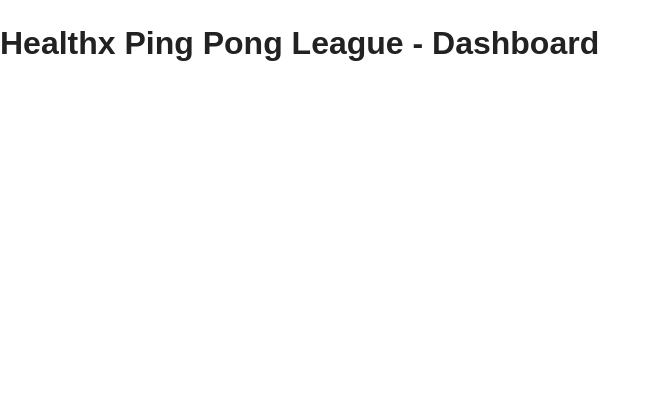
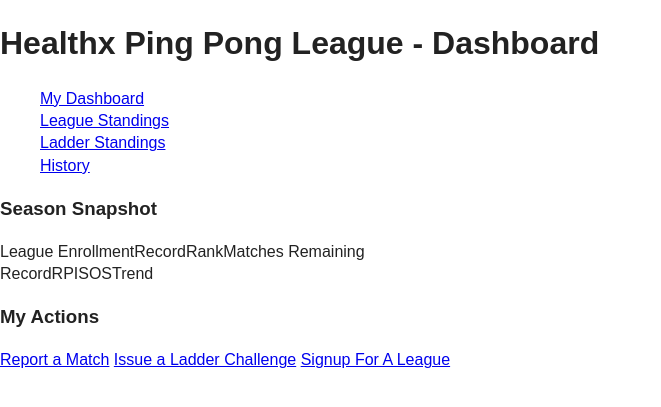
Before and after one commit to JasonAGross/pingpong, a PHP site: page /dashboard.php in a window 1280 px wide. Shown: the top 407 px of the page, without its empty margins (0-661 px from the left). Run offline with PHP 8.4, Linux system fonts and the light colour scheme; a stand-in replaces the project's code that opens the database connection; some libraries are stand-ins or nearby versions.

Commit message:
Better Reg
Improve registration process, better handle PHP includes, start to
buildout the dashboard HTML.

```diff
--- a/dashboard.php
+++ b/dashboard.php
@@ -1,42 +1,57 @@
-<!DOCTYPE html>
+<?php include_once('header.php') ?>
 
-<!--[if lt IE 7]>      <html class="no-js lt-ie9 lt-ie8 lt-ie7"> <![endif]-->
-<!--[if IE 7]>         <html class="no-js lt-ie9 lt-ie8"> <![endif]-->
-<!--[if IE 8]>         <html class="no-js lt-ie9"> <![endif]-->
-<!--[if gt IE 8]><!--> <html class="no-js"> <!--<![endif]-->
-	<head>
-		<meta charset="utf-8">
-		<meta http-equiv="X-UA-Compatible" content="IE=edge,chrome=1">
-		<title></title>
-		<meta name="description" content="">
-		<meta name="viewport" content="width=device-width">
-		<meta name="google-signin-clientid" content="93325758235-6q0k0rmvr972lnnl5fgorrk85vjpngrj.apps.googleusercontent.com" />
-		<meta name="google-signin-scope" content="profile email" />
-		<meta name="google-signin-cookiepolicy" content="single_host_origin" />
+<div class="wrapper dashboard">
+	<h1>Healthx Ping Pong League - Dashboard</h1>
+	<nav class="primaryNav">
+		<ul>
+			<li><a href="#">My Dashboard</a></li>
+			<li><a href="#">League Standings</a></li>
+			<li><a href="#">Ladder Standings</a></li>
+			<li><a href="#">History</a></li>
+		</ul>
+	</nav>
 
-		<link rel="stylesheet" href="css/normalize.min.css">
-		<link rel="stylesheet" href="css/main.css">
-		<script src="js/prefixfree.min.js"></script>
+	<div class="seasonInfo">
+		<h3>Season Snapshot</h3>
+		<table cellpadding="0" cellspacing="0" class="dataTable leagueTable">
+			<tr class="header">
+				<td>
+					League Enrollment
+				</td>
+				<td>
+					Record
+				</td>
+				<td>
+					Rank
+				</td>
+				<td>
+					Matches Remaining
+				</td>
+			</tr>
+		</table>
 
-		<!--[if lt IE 9]>
-			<script src="js/vendor/html5-3.6-respond-1.1.0.min.js"></script>
-		<![endif]-->
-	</head>
-	<body>
-		<!--[if lt IE 7]>
-			<p class="chromeframe">You are using an <strong>outdated</strong> browser. Please <a href="http://browsehappy.com/">upgrade your browser</a> or <a href="http://www.google.com/chromeframe/?redirect=true">activate Google Chrome Frame</a> to improve your experience.</p>
-		<![endif]-->
+		<table cellpadding="0" cellspacing="0" class="dataTable ladderTable">
+			<tr class="header">
+				<td>
+					Record
+				</td>
+				<td>
+					RPI
+				</td>
+				<td>
+					SOS
+				</td>
+				<td>
+					Trend
+				</td>
+			</tr>
+		</table>
 
-		<div class="wrapper dashboard">
-			<h1>Healthx Ping Pong League - Dashboard</h1>
+		<h3>My Actions</h3>
+		<a href="#">Report a Match</a>
+		<a href="#">Issue a Ladder Challenge</a>
+		<a href="#">Signup For A League</a>
+	</div>
+</div>
 
-		</div>
-
-		<script src="//ajax.googleapis.com/ajax/libs/jquery/1.10.1/jquery.min.js"></script>
-		<script>window.jQuery || document.write('<script src="js/vendor/jquery-1.10.1.min.js"><\/script>')</script>
-
-		<script src="js/modernizr.min.js"></script>
-		<script src="js/respond.min.js"></script>
-		<script src="js/main.js"></script>
-	</body>
-</html>
+<?php include_once('footer.php') ?>
--- a/header.php
+++ b/header.php
@@ -1,9 +1,3 @@
-<?php
-
-require 'config.php';
-
-?>
-
 <!DOCTYPE html>
 <!--[if lt IE 7]>      <html class="no-js lt-ie9 lt-ie8 lt-ie7"> <![endif]-->
 <!--[if IE 7]>         <html class="no-js lt-ie9 lt-ie8"> <![endif]-->
```
Also changed, not shown: index.php (+18 -8 lines).
